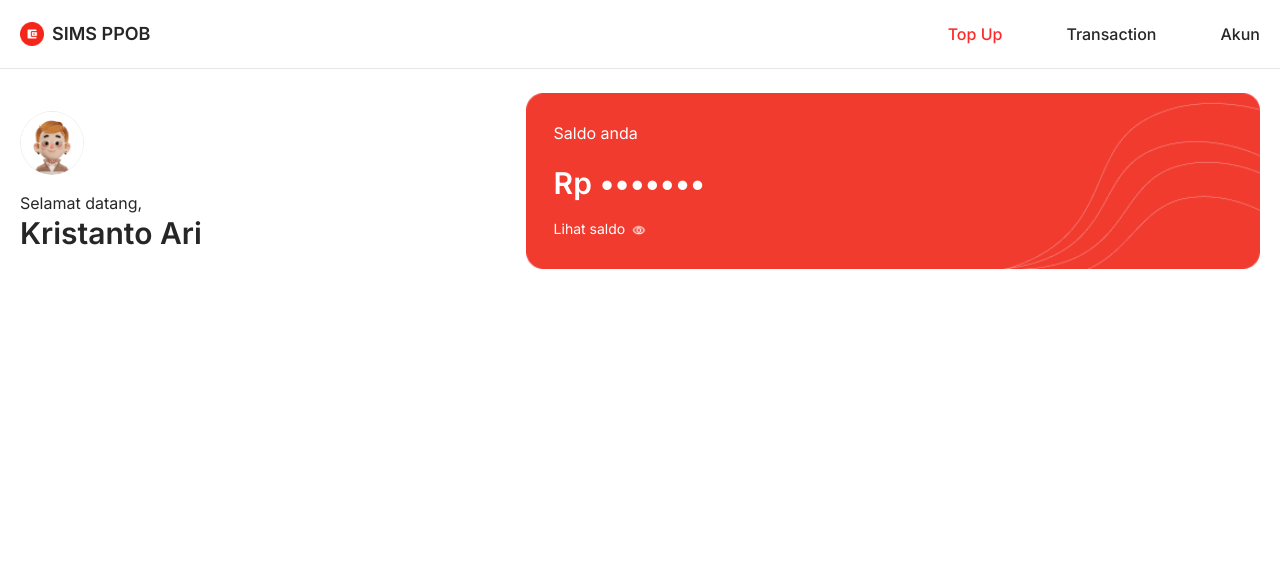
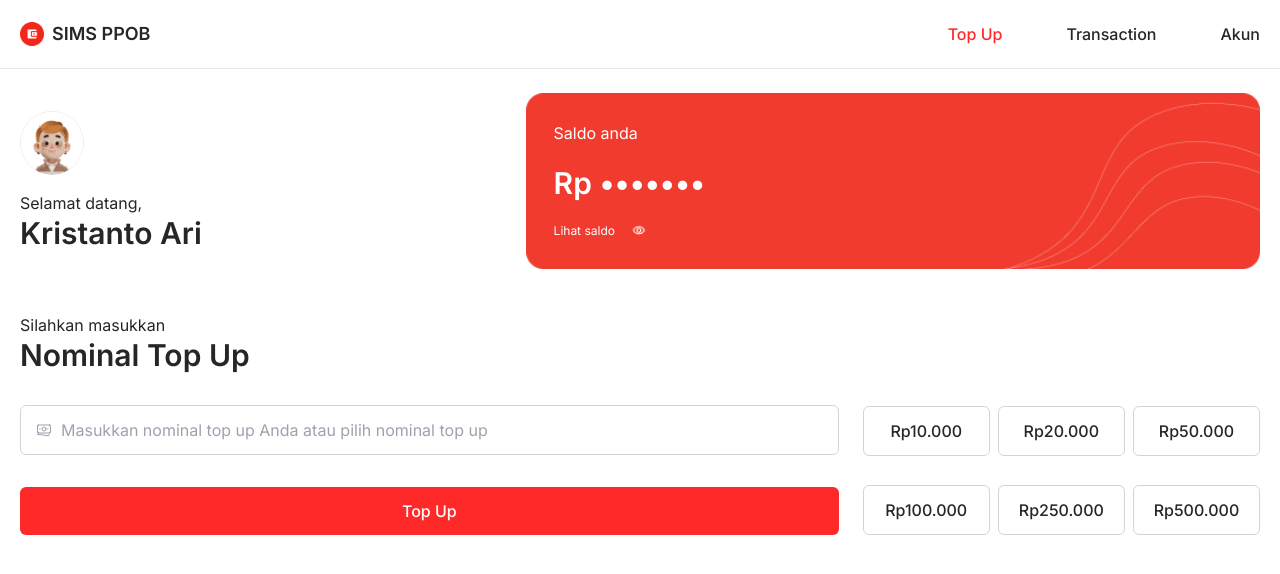
Before and after one commit to ervanervan/SIMS-PPOB, a React (Vite) app: page /topup in a window 1280 px wide. Shown: the top 574 px of the page. Built offline with nearby package versions, Linux system fonts and the light colour scheme.

Commit message:
add: form top up section

```diff
--- /dev/null
+++ b/src/components/FormTopUp.tsx
@@ -0,0 +1,91 @@
+import { BanknotesIcon } from "@heroicons/react/24/outline";
+import InputField from "./InputField";
+import Button from "./Button";
+import { useState } from "react";
+
+export default function FormTopUp() {
+  const [customAmount, setCustomAmount] = useState<string>("");
+  const [selectedAmount, setSelectedAmount] = useState<number | null>(null);
+  const [isError, setIsError] = useState(false);
+  const [errorMessage, setErrorMessage] = useState("");
+
+  const denominations = [10000, 20000, 50000, 100000, 250000, 500000];
+
+  // Handle Custom Input Change
+  const handleCustomInputChange = (e: React.ChangeEvent<HTMLInputElement>) => {
+    const value = e.target.value;
+    setCustomAmount(value);
+    setSelectedAmount(null); // Reset selected preset amount
+    setIsError(false);
+    setErrorMessage("");
+  };
+
+  // Handle Denomination Click
+  const handleDenominationClick = (amount: number) => {
+    setSelectedAmount(amount);
+    setCustomAmount(amount.toString()); // Update input field with selected denomination
+    setIsError(false);
+    setErrorMessage("");
+  };
+
+  // Handle Top Up Submission
+  const handleSubmit = (e: React.FormEvent) => {
+    e.preventDefault();
+
+    // Validate input
+    const amount = parseInt(customAmount, 10);
+    if (!amount || amount < 10000) {
+      setIsError(true);
+      setErrorMessage("Nominal top up minimal Rp10.000");
+      return;
+    }
+
+    alert(`Top up berhasil sebesar Rp${amount.toLocaleString("id-ID")}`);
+  };
+
+  return (
+    <section className="p-5 container mx-auto">
+      <div className="flex flex-col gap-8">
+        <div>
+          <p className="text-black/85">Silahkan masukkan</p>
+          <p className="text-black/85 font-semibold text-3xl">Nominal Top Up</p>
+        </div>
+        <form
+          className="grid grid-cols-2 md:grid-cols-3 gap-6"
+          onSubmit={handleSubmit}
+        >
+          <div className="md:col-span-2 w-full">
+            <InputField
+              type="text"
+              name="customAmount"
+              placeholder="Masukkan nominal top up Anda atau pilih nominal top up"
+              value={customAmount}
+              onChange={handleCustomInputChange}
+              leftIcon={<BanknotesIcon className="h-4 w-4" />}
+              isError={isError}
+              errorMessage={errorMessage}
+            />
+            <Button type="submit" className="w-full bg-primary text-white">
+              Top Up
+            </Button>
+          </div>
+          <div className="grid grid-cols-3 items-center gap-y-7 gap-x-2">
+            {denominations.map((amount) => (
+              <div
+                key={amount}
+                className={`border border-gray-300 text-black/85 px-4 py-3 rounded-md font-medium text-center cursor-pointer ${
+                  selectedAmount === amount
+                    ? "bg-primary text-white"
+                    : "hover:bg-gray-200"
+                }`}
+                onClick={() => handleDenominationClick(amount)}
+              >
+                Rp{amount.toLocaleString("id-ID")}
+              </div>
+            ))}
+          </div>
+        </form>
+      </div>
+    </section>
+  );
+}
--- a/src/components/UserBalance.tsx
+++ b/src/components/UserBalance.tsx
@@ -40,10 +40,10 @@ export default function UserBalance() {
               <p className="text-white text-3xl font-semibold">Rp •••••••</p>
             )}
             <p
-              className="text-white text-sm -mt-0.5 cursor-pointer"
+              className="text-white text-xs mt-0.5 cursor-pointer"
               onClick={toggleBalanceVisibility}
             >
-              {isBalanceVisible ? "Sembunyikan saldo" : "Lihat saldo"}
+              {isBalanceVisible ? "Tutup saldo" : "Lihat saldo"}
             </p>
           </div>
         </div>
--- a/src/pages/TopupPage.tsx
+++ b/src/pages/TopupPage.tsx
@@ -1,9 +1,11 @@
+import FormTopUp from "../components/FormTopUp";
 import UserBalance from "../components/UserBalance";
 
 const TopupPage = () => {
   return (
     <>
       <UserBalance />
+      <FormTopUp />
     </>
   );
 };
```
